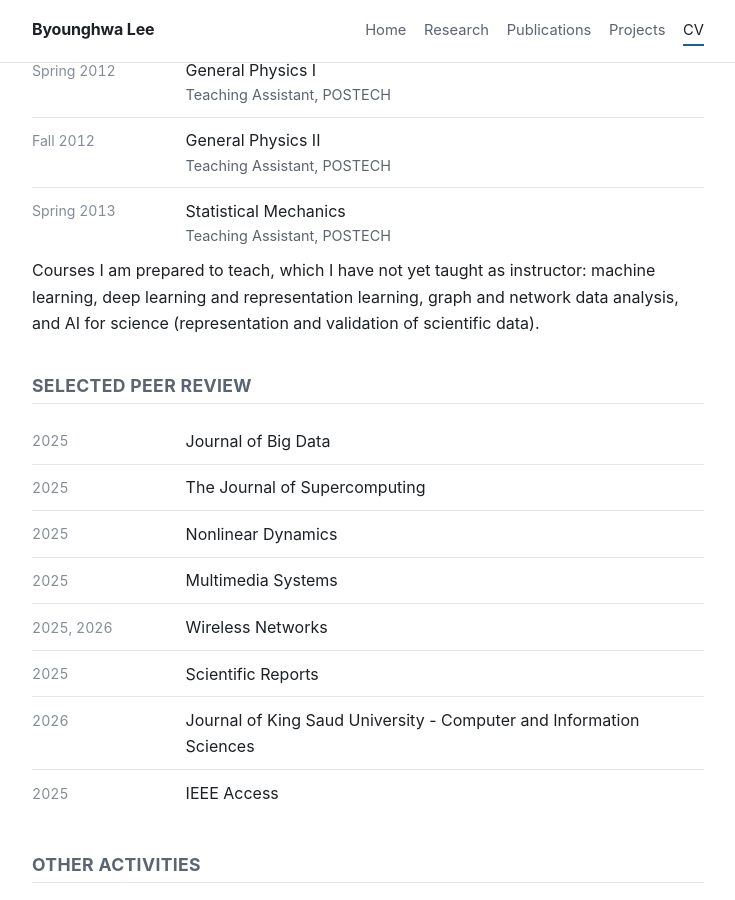
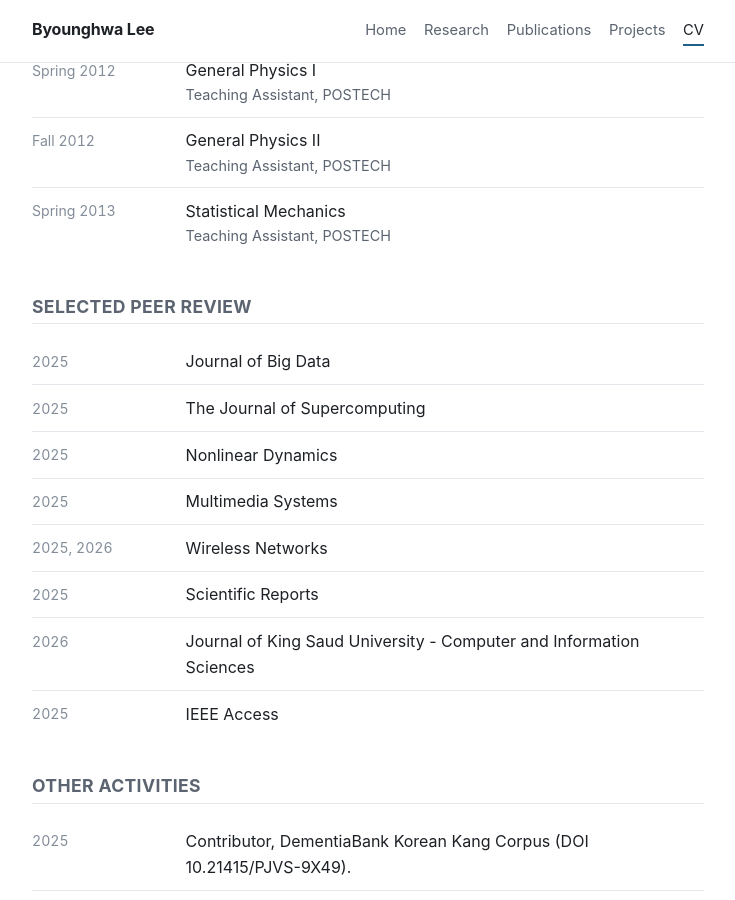
Before and after one commit to bh0903lee/bh0903lee.github.io, a Jekyll site: the page built from cv.md, in a window 1280 px wide and 900 px high, scrolled down 5015 px. Shown: the whole window, without its empty margins (272-1007 px from the left). Built offline with Jekyll 4.4.1, drawn with Linux system fonts in a browser that asks for light colours.

Commit message:
Remove the courses-prepared-to-teach paragraph from the CV page
Co-Authored-By: Claude Fable 5.1 <noreply@anthropic.com>

```diff
--- a/cv.md
+++ b/cv.md
@@ -173,11 +173,6 @@ Status as of September 2026. Within each section, entries are ordered by filing
   {% endfor %}
 </div>
 
-Courses I am prepared to teach, which I have not yet taught as instructor:
-machine learning, deep learning and representation learning, graph and
-network data analysis, and AI for science (representation and validation of
-scientific data).
-
 ## Selected peer review
 
 <div class="rows">
```
